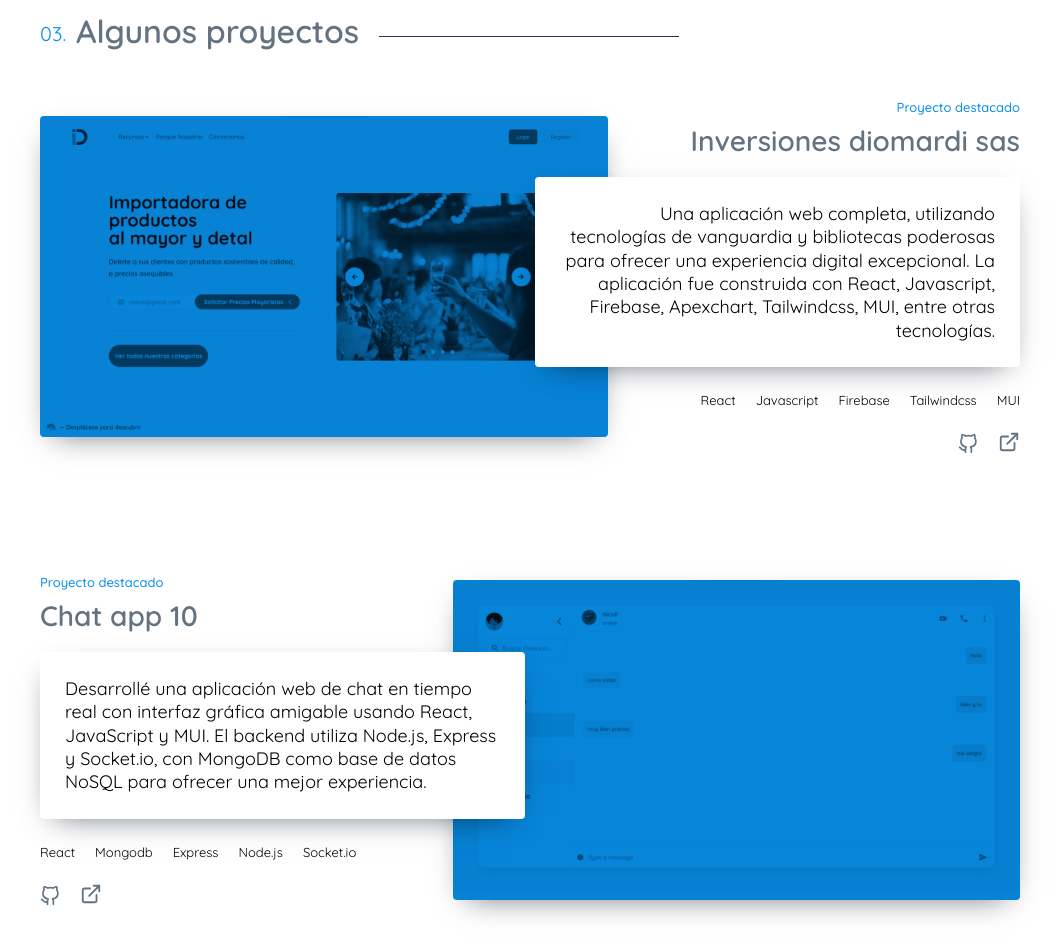
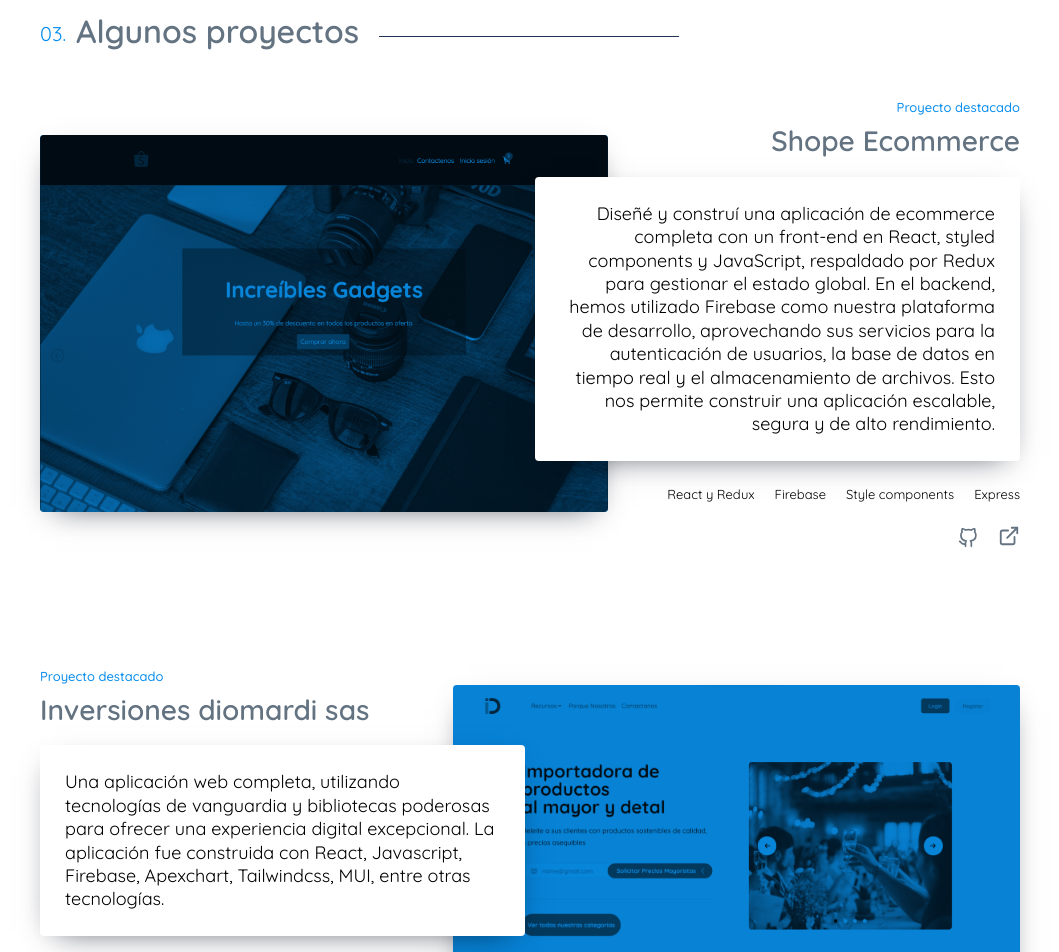
Before and after one commit to Jhonii10/web-site-10, a React (Create React App) app: page / in a window 1280 px wide. Shown: the part 2460-3412 px from the top of the page, without its empty margins (110-1169 px from the left). Built offline with nearby package versions, Linux system fonts and the light colour scheme; a web font is replaced by a local one.

Commit message:
updated information of the projects

```diff
--- a/public/index.html
+++ b/public/index.html
@@ -14,11 +14,10 @@
     <link rel="preconnect" href="https://fonts.googleapis.com">
     <link rel="preconnect" href="https://fonts.gstatic.com" crossorigin>
     <link href="https://fonts.googleapis.com/css2?family=Edu+SA+Beginner:wght@400;500;600&family=Quicksand:wght@300;400;500;600;700&display=swap" rel="stylesheet">
+    <meta name="description" content="Jhoni Ipia es una Desarrollador web que se especializa en crear experiencias digitales increibles." data-react-helmet="true">
     <title>Jhoni Ipia</title>
     </head>
     <body>
-      <noscript>You need to enable JavaScript to run this app.</noscript>
       <div id="root"></div>
-
     </body>
 </html>
--- a/src/contents/featured.js
+++ b/src/contents/featured.js
@@ -1,4 +1,25 @@
 export const DATAFEATURE = [
+  {
+    edges: {
+      node: {
+        frontmatter: {
+          title: 'Shope Ecommerce',
+          cover: '/assets/images/featured/shope-ecommerce.png',
+          github: 'https://github.com/Jhonii10/e-commerce-10',
+          external: 'https://shope-ecommerce.up.railway.app',
+          tech: ['React y Redux ','Firebase','Style components','Express' ],
+        },
+        html: `
+          <p>
+           Diseñé y construí una aplicación de ecommerce completa con un front-end en React, styled components y
+           JavaScript, respaldado por Redux para gestionar el estado global. En el backend, hemos utilizado Firebase
+           como nuestra plataforma de desarrollo, aprovechando sus servicios para la autenticación de usuarios,
+           la base de datos en tiempo real y el almacenamiento de archivos. Esto nos permite construir una aplicación escalable, segura y de alto rendimiento.
+        </p>
+        `,
+      },
+    },
+  },
     {
       edges: {
         node: {
@@ -39,25 +60,5 @@ export const DATAFEATURE = [
         },
       },
     },
-    {
-      edges: {
-        node: {
-          frontmatter: {
-            title: 'Calendario app 10',
-            cover: '/assets/images/featured/calendarioapp10.png',
-            github: 'https://github.com/Jhonii10/calendar-app-10',
-            external: 'https://calendar-app-10.netlify.app/auth/login',
-            tech: ['React y Redux ', 'Javascript','Bootstrap','Mongodb','Express' ],
-          },
-          html: `
-            <p>
-             Diseñé y construí una aplicación de calendario colaborativa con un front-end en React, Bootstrap y
-            JavaScript, respaldado por Redux para gestionar el estado global. En el backend, desarrollé un sistema
-            CRUD completo utilizando Node.js, Mongodb y integrando algunas librerías,
-            fortalecido con una autenticación segura y robusta.
-          </p>
-          `,
-        },
-      },
-    },
+
   ];
--- a/src/contents/projects.js
+++ b/src/contents/projects.js
@@ -1,4 +1,25 @@
 export const DATAPROJECTS = [
+
+    {
+      edges: {
+        node: {
+          frontmatter: {
+            title: 'Calendario app 10',
+            github: 'https://github.com/Jhonii10/calendar-app-10',
+            external: 'https://calendar-app-10.netlify.app/auth/login',
+            tech: ['React y Redux ', 'Javascript','Bootstrap','Mongodb','Express' ],
+          },
+          html: `
+            <p>
+            Diseñé y construí una aplicación de calendario colaborativa con un front-end en React, Bootstrap y
+            JavaScript, respaldado por Redux para gestionar el estado global. En el backend, desarrollé un sistema
+            CRUD completo utilizando Node.js, Mongodb y integrando algunas librerías,
+            fortalecido con una autenticación segura y robusta.
+          </p>
+          `,
+        },
+      },
+    },
 
     {
         edges: {
```
Also changed, not shown: public/assets/images/featured/calendarioapp10.png (deleted), public/assets/images/featured/shope-ecommerce.png (added).
